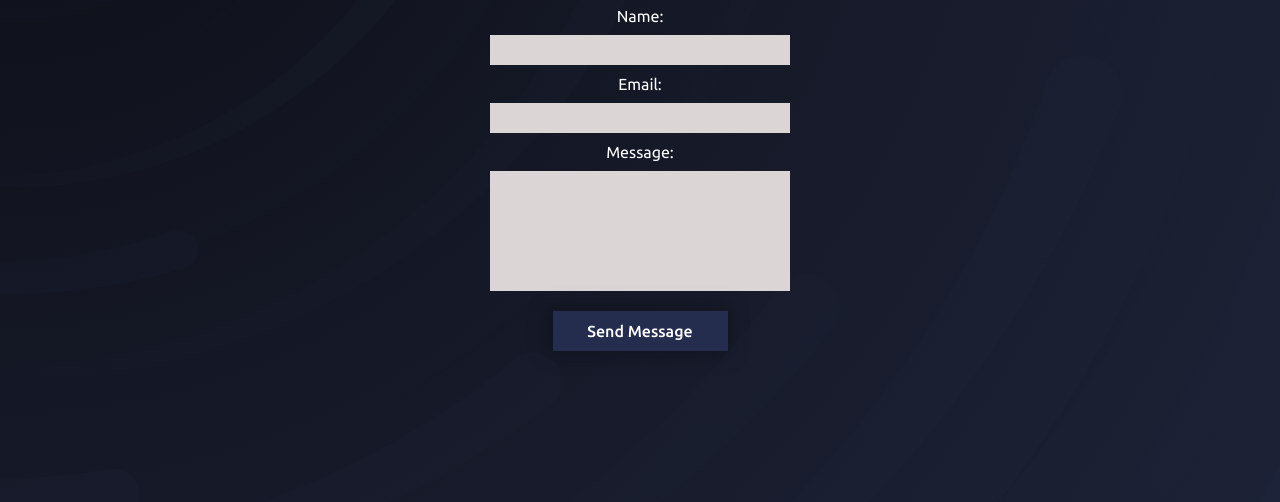
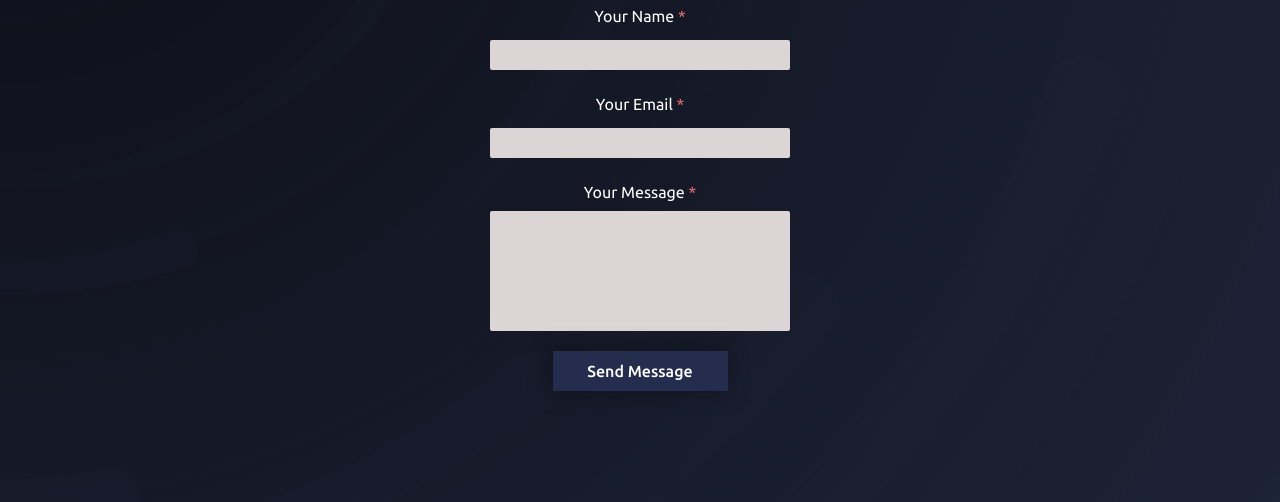
Before and after one commit to mjdiggs18e/Portfolio, a plain HTML site: page contact.html in a window 1280 px wide. Shown: the part 298-800 px from the top of the page. Drawn offline with nearby package versions, Linux system fonts and the light colour scheme.

Commit message:
Changed contact styling

```diff
--- a/contact.html
+++ b/contact.html
@@ -34,12 +34,12 @@
             Send me a message with the form down below.</p>
             <form action="https://formsubmit.co/mjdiggs18.e@gmail.com"
             method="POST">
-                 <label for="name">Name:</label>
-                 <input type="text" name="name" required>
-                 <label for="email">Email:</label>
-                 <input type="email" name="email" required>
-                 <label for="message">Message:</label>
-                 <textarea name="message" id="message"></textarea>
+                 <label for="name">Your Name <span>*</span></label>
+                 <input type="text" id="name" name="name" required>
+                 <label for="email">Your Email <span>*</span></label>
+                 <input type="email" id="email" name="email" required>
+                 <label for="message">Your Message <span>*</span></label>
+                 <textarea name="message" id="message" required></textarea>
                  <button type="submit">Send Message</button>
             </form>
     </div>
--- a/css/main.scss
+++ b/css/main.scss
@@ -311,30 +311,35 @@ header {
 
             label {
                 margin: 10px 0;
+
+                span {
+                    color: #EF6F6C;
+                }
             }
 
             input {
                 width: 300px;
                 height: 30px;
-                padding: .25rem;
+                padding: .5rem;
                 outline: none;
                 letter-spacing: 1px;
                 background-color: #dbd5d5;
                 border: none;
-                margin: 0 auto;
-
+                margin: 5px auto 15px auto;
+                border-radius: 2px;
             }
 
             textarea {
                 width: 300px;
                 height: 120px;
-                padding: .25rem;
+                padding: .5rem;
                 resize: none;
                 margin: 0 auto;
                 border: none;
                 outline: none;
                 letter-spacing: 1px;
                 background-color: #dbd5d5;
+                border-radius: 2px;
             }
 
             button {
```
Also changed, not shown: css/main.css, 1 other file.
